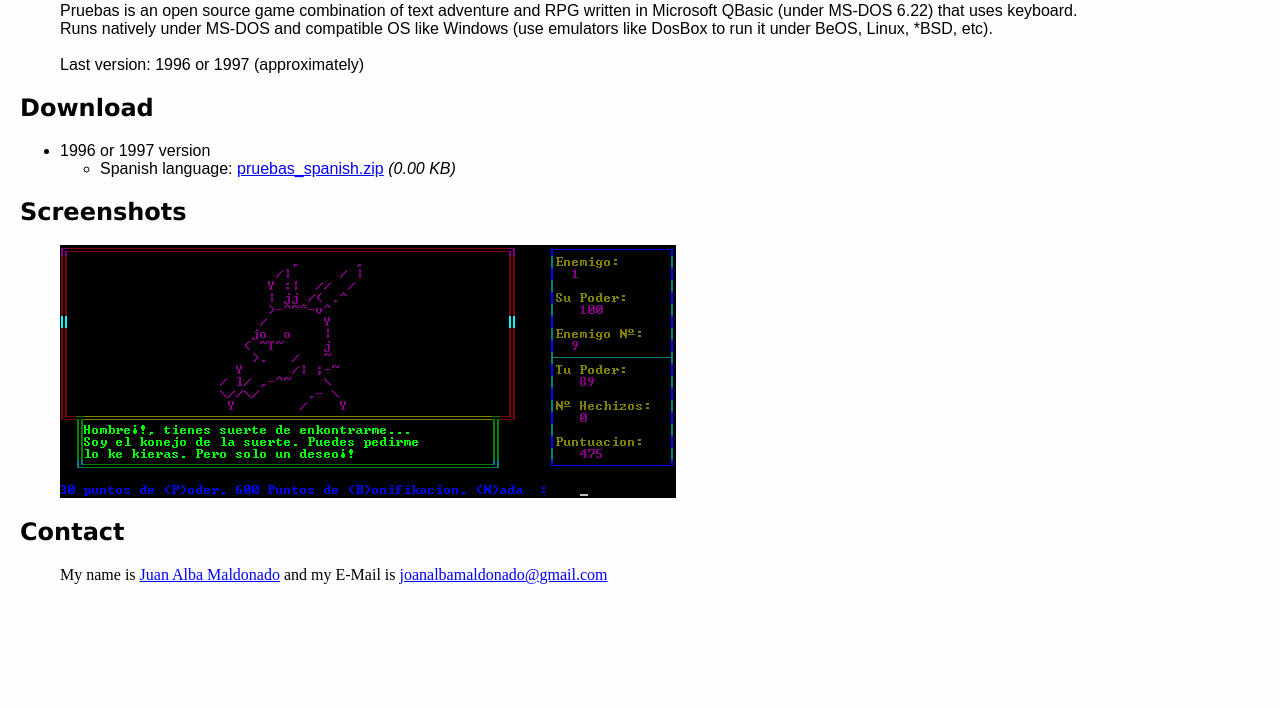
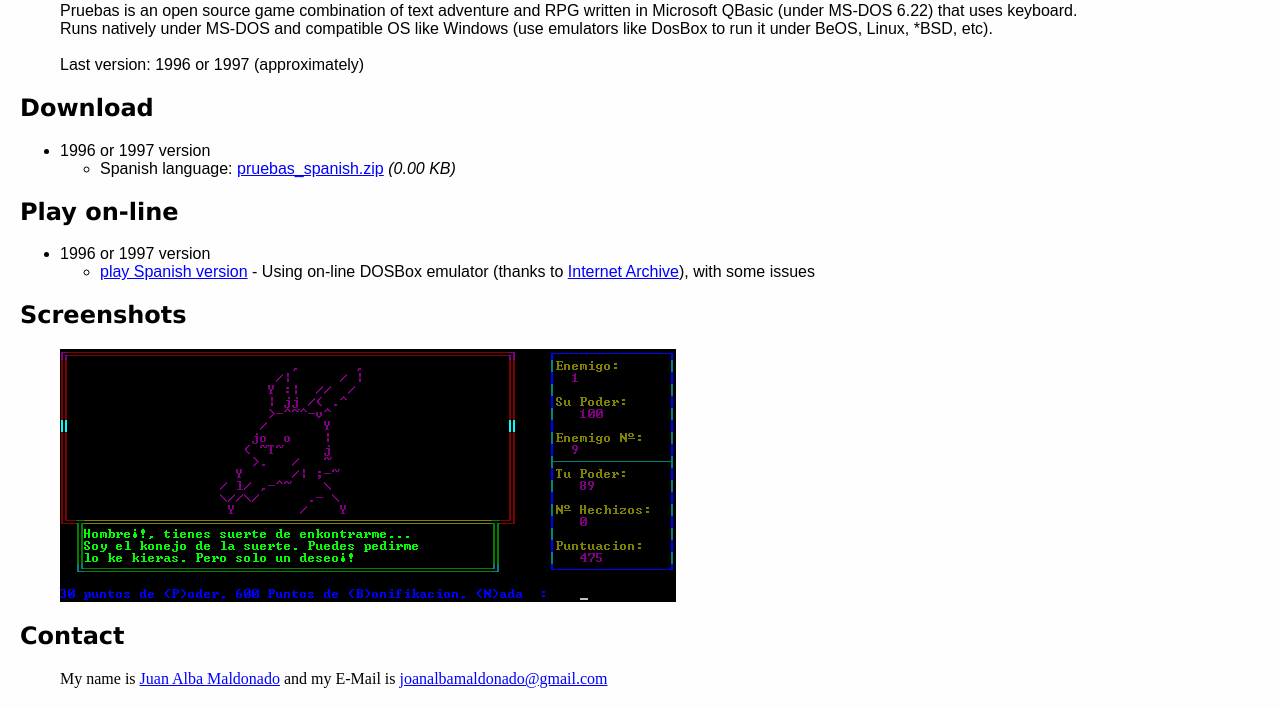
Before and after one commit to jalbam/pruebas, a PHP site: page / in a window 1280 px wide. Shown: the part 173-881 px from the top of the page. Before the commit the page ends 757 px from the top, so only its background shows below. Run offline with PHP 8.4, Linux system fonts and the light colour scheme.

Commit message:
Added on-line version using on-line DOSBox emulator (thanks to Internet Archive), with some issues

```diff
--- a/homepage/index.php
+++ b/homepage/index.php
@@ -182,6 +182,13 @@
                 <ul><li> Spanish language: <a href="<?php echo $unix; ?>_spanish.zip" title="download Spanish version"><?php echo $unix; ?>_spanish.zip</a> <i>(<?php printf("%.2f", filesize($unix."_spanish.zip") / 1024); ?> KB)</i></li></ul>
             </ul>
         </font>
+        <font face="verdana"><h2>Play on-line</h2></font>
+        <font face="arial" size="3">
+            <ul>
+                <li> <?php echo $version; ?> version</li>
+                <ul><li> <a href="https://archive.org/details/pruebas_spanish" target="_blank" title="play Spanish version">play Spanish version</a> - Using on-line DOSBox emulator (thanks to <a href="https://archive.org" target="_blank">Internet Archive</a>), with some issues</li></ul>
+            </ul>
+        </font>
         <font face="verdana"><h2>Screenshots</h2></font>
         <ul>
             <img src="<?php echo $unix; ?>.gif" hspace="0" vspace="0" alt="screenshot <?php echo $unix; ?>.gif" title="<?php echo $title; ?>" style="max-width:100%;">
```
